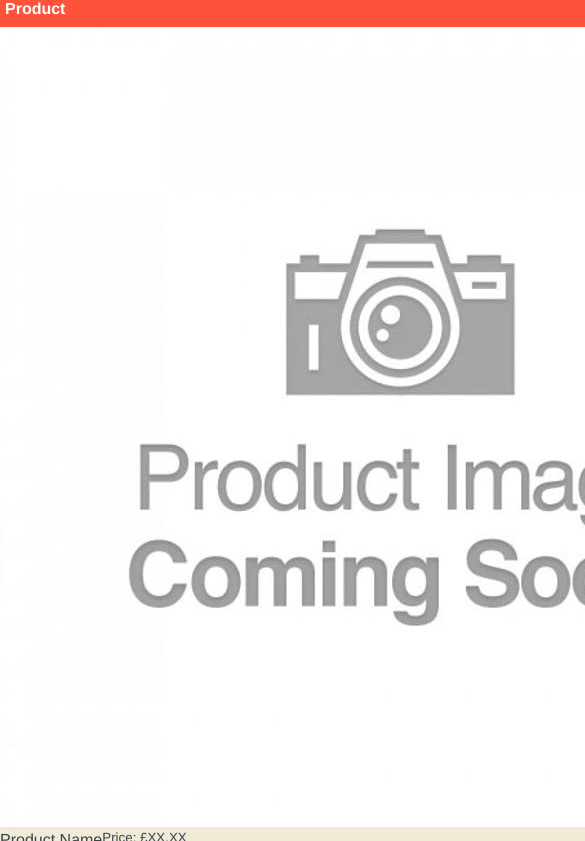
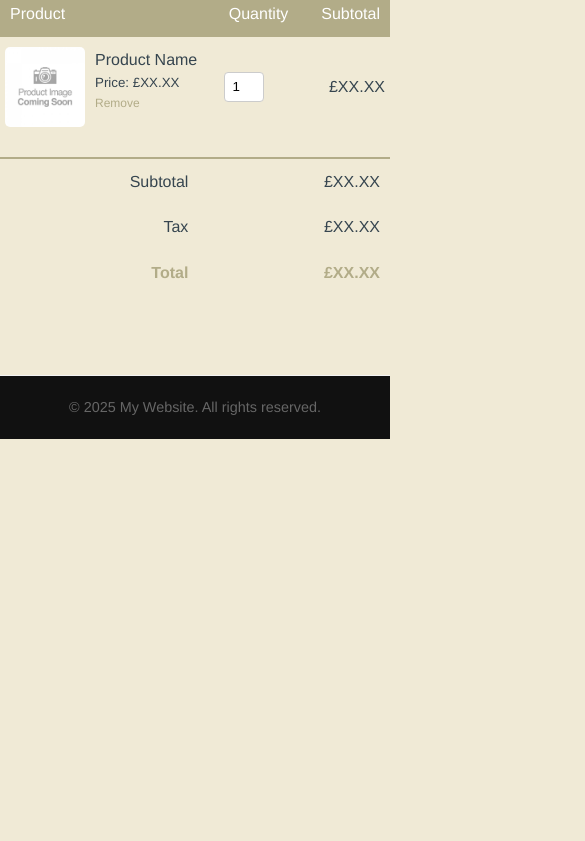
Before and after one commit to georgemathachan/M-M-Designs-Full-Stack, a plain HTML site: page Pages/cart.html in a window 390 px wide. Shown: the part 89-930 px from the top of the page, 585 px wide, since content can reach past the window. After the commit the page ends 844 px from the top, so only its background shows below. Drawn offline with nearby package versions, Linux system fonts and the light colour scheme.

Commit message:
cart done

```diff
--- a/Assets/CSS/main.css
+++ b/Assets/CSS/main.css
@@ -224,20 +224,7 @@ button {
   font-weight: 400;
 }
 
-/* Mobile Responsiveness */
-@media (max-width: 768px) {
-  .slide {
-    width: 250px;
-  }
 
-  .product-title {
-    font-size: 0.9rem;
-  }
-
-  .product-price {
-    font-size: 0.8rem;
-  }
-}
 
 .slideshow-container {
   scrollbar-width: none; /* Hides scrollbar in Firefox */
@@ -304,23 +291,7 @@ button {
   margin-bottom: 50px;
 }
 
-/* Responsive Design */
-@media (max-width: 1200px) {
-  .category {
-    flex: 1 1 calc(50% - 40px); /* Adjust for medium screens */
-  }
-}
 
-@media (max-width: 768px) {
-  .category {
-    flex: 1 1 calc(100% - 40px); /* Allow items to be smaller but still side by side */
-  }
-}
-
-@media (max-width: 480px) {
-  .categories {
-    flex-wrap: nowrap; /* Prevent wrapping */
-  }
 
   .category {
     flex: 0 0 auto; /* Keep items fixed width */
@@ -339,7 +310,7 @@ button {
     max-height: 300px; /* Limit image height on smaller screens */
     object-fit: cover; /* Ensure image fits within the box */
   }
-}
+
 
 /* Product Row - Aligns Three Products in a Row */
 .product-row {
@@ -410,24 +381,7 @@ button {
     font-weight: 600;
 }
 
-/* Responsive Behavior */
-@media (max-width: 1024px) {
-    .product-image {
-        max-width: 350px;
-    }
-}
 
-@media (max-width: 768px) {
-    .product-image {
-        max-width: 300px;
-    }
-}
-
-@media (max-width: 480px) {
-    .product-image {
-        max-width: 100%; /* Full width for small screens */
-    }
-}
 
 /* Product Details Section */
 .product-container {
@@ -615,7 +569,8 @@ hr {
 }
 
 .cart-page {
-    margin: 80px auto
+    margin: 80px auto;
+    max-width: 800px;
 }
 
 table {
@@ -625,12 +580,141 @@ table {
 
 .cart-info {
     display: flex;
-    flex-wrap: wrap;
+    align-items: flex-start;
+    gap: 10px;
+}
+
+.cart-info img {
+    width: 80px;
+    height: 80px;
+    border-radius: 5px;
+    object-fit: cover;
+}
+
+.cart-info div {
+    display: flex;
+    flex-direction: column;
 }
 
 th {
     text-align: left;
+    padding: 10px;
+    color: #fff;
+    background: #b2ac88;
+    font-weight: normal;
+}
+
+td {
+    padding: 10px 5px;
+    vertical-align: middle;
+}
+
+td input {
+    width: 40px;
+    height: 30px;
     padding: 5px;
-    color:#fff;
-    background: #ff523b
+    text-align: center;
+    border: 1px solid #ccc;
+    border-radius: 4px;
 }
+
+td a {
+    color: #b2ac88;
+    font-size: 12px;
+    text-decoration: none;
+}
+
+td a:hover {
+    color: #8d855c;
+    text-decoration: underline;
+}
+
+td img {
+    width: 80px;
+    height: 80px;
+    border-radius: 5px;
+    object-fit: cover;
+}
+
+.total-price {
+    margin-top: 20px;
+    display: flex;
+    justify-content: flex-end;
+}
+
+.total-price table {
+    width: 100%;
+    border-top: 2px solid #b2ac88;
+    max-width: 400px;
+}
+
+.total-price td {
+    text-align: right;
+    font-size: 16px;
+    padding: 10px;
+}
+
+.total-price tr:last-child td {
+    font-weight: bold;
+    color: #b2ac88;
+}
+
+td:last-child {
+    text-align: right;
+}
+th:last-child {
+    text-align: right;
+}
+
+@media (max-width: 1200px) {
+    .category {
+      flex: 1 1 calc(50% - 40px);
+    }
+  }
+
+  @media (max-width: 1024px) {
+    .product-image {
+      max-width: 350px;
+    }
+  }
+
+  @media (max-width: 768px) {
+    .slide {
+      width: 250px;
+    }
+    .product-title {
+      font-size: 0.9rem;
+    }
+    .product-price {
+      font-size: 0.8rem;
+    }
+    .product-image {
+      max-width: 300px;
+    }
+    .category {
+      flex: 1 1 calc(100% - 40px);
+    }
+}
+
+  @media (max-width: 480px) {
+    .categories {
+      flex-wrap: nowrap;
+    }
+    .category {
+      flex: 0 0 auto;
+      width: 80%;
+      margin-right: 20px;
+    }
+    .categories {
+      display: flex;
+      overflow-x: scroll;
+      -webkit-overflow-scrolling: touch;
+    }
+    .category img {
+      max-height: 300px;
+      object-fit: cover;
+    }
+    .product-image {
+      max-width: 100%;
+    }
+  }
--- a/Pages/cart.html
+++ b/Pages/cart.html
@@ -70,15 +70,39 @@
         <tr>
           <td>
             <div class="cart-info">
-                    <img src="../Assets/Images/product-image-placeholder.jpg" alt="">
+              <img
+                src="../Assets/Images/product-image-placeholder.jpg"
+                alt="Product"
+              />
+              <div>
                 <p>Product Name</p>
                 <small>Price: £XX.XX</small>
+                <a href="">Remove</a>
+              </div>
             </div>
           </td>
-            <td><input type="number" value="1"></td>
+
+          <td><input type="number" value="1" /></td>
           <td>£XX.XX</td>
         </tr>
       </table>
+      <div class="total-price">
+        <table>
+            <tr>
+                <td>Subtotal</td>
+                <td>£XX.XX</td>
+            </tr>
+            <tr>
+                <td>Tax</td>
+                <td>£XX.XX</td>
+            </tr>
+            <tr>
+                <td>Total</td>
+                <td>£XX.XX</td>
+            </tr>
+
+        </table>
+      </div>
     </div>
 
     <!-- Footer -->
```
Lines whose indentation alone changed are shown as unchanged.
